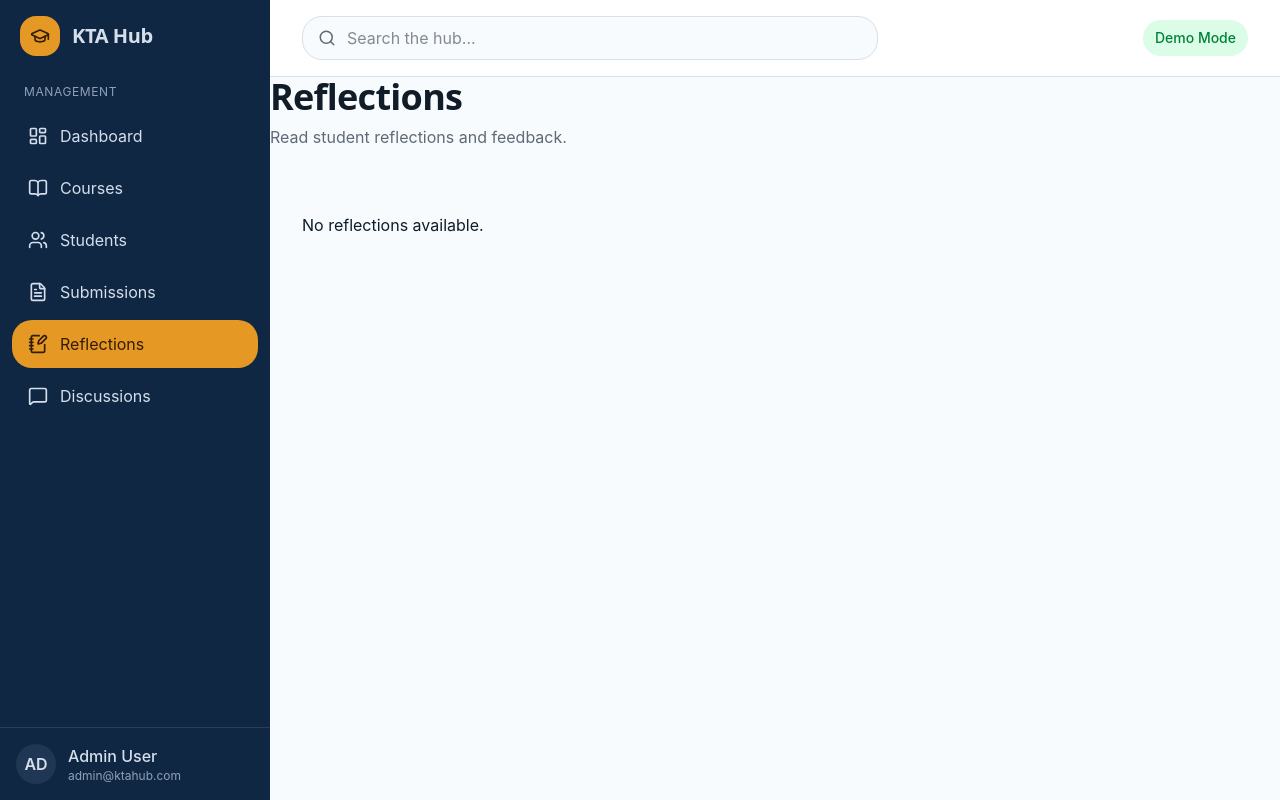
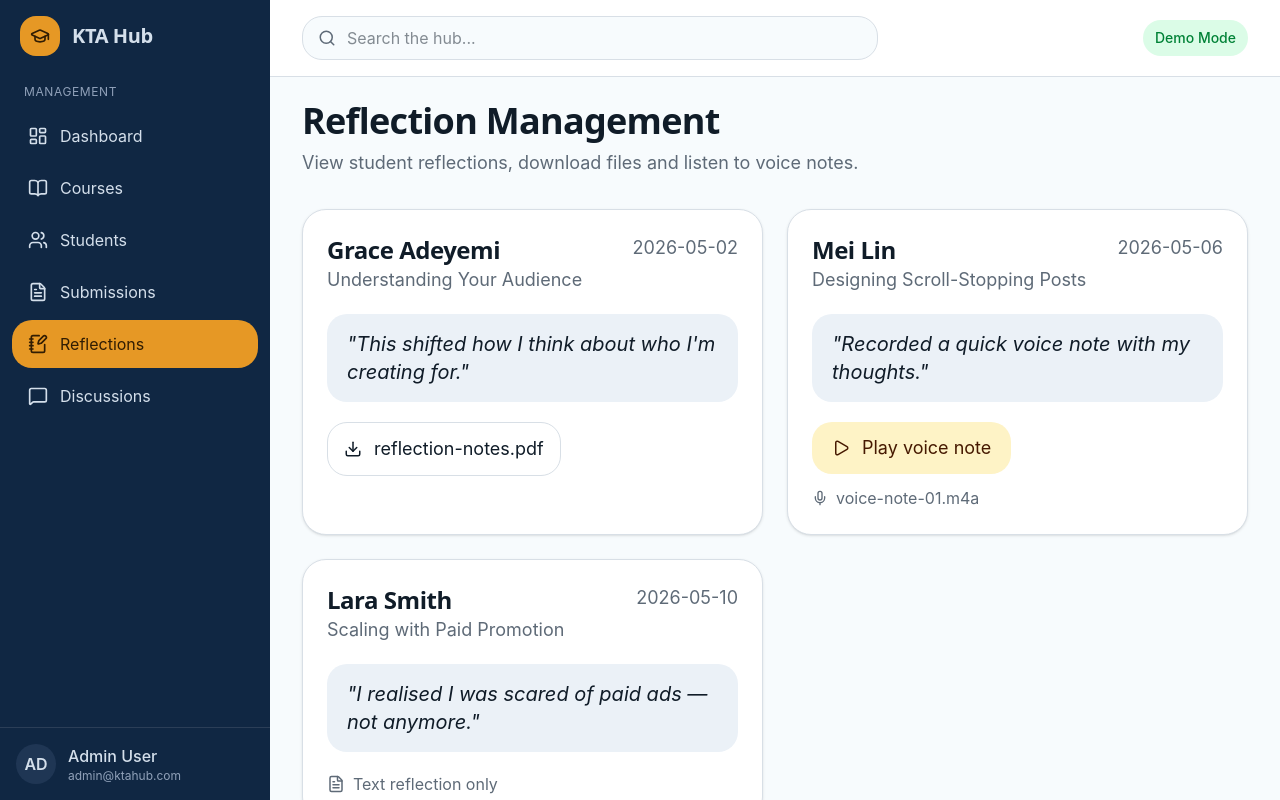
Before and after one commit to MizMelly/kta-learning-hub, a React (Vite) app: page /admin/reflections in a window 1280 px wide. Built offline with nearby package versions, Linux system fonts and the light colour scheme.

Commit message:
correction completed

```diff
--- a/src/pages/admin/Discussions.jsx
+++ b/src/pages/admin/Discussions.jsx
@@ -1,14 +1,109 @@
+import { MessageSquare, Flag, Trash2 } from "lucide-react";
+
 export default function Discussions() {
+  const discussions = [
+    {
+      id: 1,
+      initials: "TB",
+      student: "Tunde Bello",
+      lesson: "Understanding Your Audience",
+      message: "Great breakdown — the persona template is gold!",
+      date: "2026-05-03",
+      flagged: false,
+    },
+    {
+      id: 2,
+      initials: "KA",
+      student: "Kofi Asante",
+      lesson: "Batch Creation & Calendars",
+      message: "Does anyone have a recommended scheduling tool?",
+      date: "2026-05-05",
+      flagged: false,
+    },
+    {
+      id: 3,
+      initials: "AU",
+      student: "Anon User",
+      lesson: "Reading the Right Metrics",
+      message: "Buy followers cheap at spammy-link-dot-com!!!",
+      date: "2026-05-07",
+      flagged: true,
+    },
+  ];
+
   return (
-    <div className="space-y-2">
-      <h1 className="text-4xl font-bold">Discussions</h1>
+    <div className="space-y-8 px-4 py-6 sm:px-6 lg:px-8">
+      {/* Header */}
+      <div>
+        <h1 className="text-3xl md:text-4xl font-bold">
+          Discussion Management
+        </h1>
 
-      <p className="text-muted-foreground">
-        Moderate community discussions.
-      </p>
+        <p className="mt-2 text-lg text-muted-foreground">
+          Moderate lesson comments and remove inappropriate content.
+        </p>
+      </div>
 
-      <div className="dashboard-card p-8 mt-8">
-        <p>No discussions available.</p>
+      {/* Discussions */}
+      <div className="space-y-5">
+        {discussions.map((discussion) => (
+          <div
+            key={discussion.id}
+            className={`rounded-3xl border p-6 shadow-sm bg-card transition
+              ${
+                discussion.flagged
+                  ? "border-red-200 bg-red-50/30"
+                  : "border-border"
+              }`}
+          >
+            <div className="flex items-start justify-between gap-4">
+              {/* Left */}
+              <div className="flex flex-1 gap-4">
+                {/* Avatar */}
+                <div className="flex h-12 w-12 shrink-0 items-center justify-center rounded-full bg-secondary font-semibold text-primary">
+                  {discussion.initials}
+                </div>
+
+                {/* Content */}
+                <div className="flex-1">
+                  {/* Top */}
+                  <div className="flex flex-wrap items-center gap-3">
+                    <h3 className="text-xl font-semibold">
+                      {discussion.student}
+                    </h3>
+
+                    <div className="flex items-center gap-2 text-muted-foreground">
+                      <MessageSquare size={16} />
+                      <span>{discussion.lesson}</span>
+                    </div>
+
+                    {discussion.flagged && (
+                      <div className="flex items-center gap-1 rounded-full bg-red-100 px-3 py-1 text-sm font-medium text-red-600">
+                        <Flag size={14} />
+                        Flagged
+                      </div>
+                    )}
+                  </div>
+
+                  {/* Message */}
+                  <p className="mt-3 text-lg">
+                    {discussion.message}
+                  </p>
+
+                  {/* Date */}
+                  <p className="mt-3 text-muted-foreground">
+                    {discussion.date}
+                  </p>
+                </div>
+              </div>
+
+              {/* Delete */}
+              <button className="text-red-500 transition hover:text-red-700">
+                <Trash2 size={20} />
+              </button>
+            </div>
+          </div>
+        ))}
       </div>
     </div>
   );
--- a/src/pages/admin/Reflections.jsx
+++ b/src/pages/admin/Reflections.jsx
@@ -1,14 +1,119 @@
+import {
+  Download,
+  Mic,
+  Play,
+  FileText,
+} from "lucide-react";
+
 export default function Reflections() {
+  const reflections = [
+    {
+      id: 1,
+      student: "Grace Adeyemi",
+      lesson: "Understanding Your Audience",
+      reflection:
+        "This shifted how I think about who I'm creating for.",
+      date: "2026-05-02",
+      file: "reflection-notes.pdf",
+      type: "pdf",
+    },
+    {
+      id: 2,
+      student: "Mei Lin",
+      lesson: "Designing Scroll-Stopping Posts",
+      reflection:
+        "Recorded a quick voice note with my thoughts.",
+      date: "2026-05-06",
+      file: "voice-note-01.m4a",
+      type: "audio",
+    },
+    {
+      id: 3,
+      student: "Lara Smith",
+      lesson: "Scaling with Paid Promotion",
+      reflection:
+        "I realised I was scared of paid ads — not anymore.",
+      date: "2026-05-10",
+      type: "text",
+    },
+  ];
+
   return (
-    <div className="space-y-2">
-      <h1 className="text-4xl font-bold">Reflections</h1>
+    <div className="space-y-8 px-4 py-6 sm:px-6 lg:px-8">
+      {/* Header */}
+      <div>
+        <h1 className="text-3xl md:text-4xl font-bold">
+          Reflection Management
+        </h1>
 
-      <p className="text-muted-foreground">
-        Read student reflections and feedback.
-      </p>
+        <p className="mt-2 text-muted-foreground text-lg">
+          View student reflections, download files and listen to voice notes.
+        </p>
+      </div>
 
-      <div className="dashboard-card p-8 mt-8">
-        <p>No reflections available.</p>
+      {/* Grid */}
+      <div className="grid gap-6 lg:grid-cols-2">
+        {reflections.map((item) => (
+          <div
+            key={item.id}
+            className="rounded-3xl border border-border bg-card p-6 shadow-sm"
+          >
+            {/* Header */}
+            <div className="flex items-start justify-between gap-4">
+              <div>
+                <h3 className="text-2xl font-semibold">
+                  {item.student}
+                </h3>
+
+                <p className="text-lg text-muted-foreground">
+                  {item.lesson}
+                </p>
+              </div>
+
+              <span className="text-muted-foreground text-lg">
+                {item.date}
+              </span>
+            </div>
+
+            {/* Reflection */}
+            <div className="mt-5 rounded-2xl bg-muted px-5 py-4">
+              <p className="text-xl italic">
+                "{item.reflection}"
+              </p>
+            </div>
+
+            {/* Footer */}
+            <div className="mt-5">
+              {item.type === "pdf" && (
+                <button className="flex items-center gap-3 rounded-2xl border border-border px-4 py-3 text-lg hover:bg-muted transition-colors">
+                  <Download size={18} />
+                  {item.file}
+                </button>
+              )}
+
+              {item.type === "audio" && (
+                <div className="space-y-3">
+                  <button className="flex items-center gap-3 rounded-2xl bg-amber-100 px-5 py-3 text-lg text-amber-950 hover:bg-amber-200 transition-colors">
+                    <Play size={18} />
+                    Play voice note
+                  </button>
+
+                  <div className="flex items-center gap-2 text-muted-foreground">
+                    <Mic size={16} />
+                    <span>{item.file}</span>
+                  </div>
+                </div>
+              )}
+
+              {item.type === "text" && (
+                <div className="flex items-center gap-2 text-muted-foreground">
+                  <FileText size={18} />
+                  <span>Text reflection only</span>
+                </div>
+              )}
+            </div>
+          </div>
+        ))}
       </div>
     </div>
   );
--- a/src/pages/admin/Submissions.jsx
+++ b/src/pages/admin/Submissions.jsx
@@ -1,14 +1,124 @@
+import { Check, FileText } from "lucide-react";
+
 export default function Submissions() {
+  const submissions = [
+    {
+      id: 1,
+      student: "Grace Adeyemi",
+      assignment: "Understanding Your Audience",
+      course: "Social Media Management Masterclass",
+      excerpt:
+        "I mapped three audience personas based on the framework...",
+      file: "audience-personas.pdf",
+      date: "2026-05-02",
+      status: "pending",
+    },
+    {
+      id: 2,
+      student: "Tunde Bello",
+      assignment: "Building a Content Pillar System",
+      course: "Social Media Management Masterclass",
+      excerpt:
+        "My four content pillars are education, behind-the-scenes...",
+      file: "content-pillars.docx",
+      date: "2026-05-04",
+      status: "reviewed",
+    },
+    {
+      id: 3,
+      student: "Lara Smith",
+      assignment: "Reading the Right Metrics",
+      course: "Social Media Management Masterclass",
+      excerpt:
+        "Attached is my analytics breakdown for the last 30 days.",
+      file: "metrics-report.pdf",
+      date: "2026-05-09",
+      status: "pending",
+    },
+  ];
+
   return (
-    <div className="space-y-2">
-      <h1 className="text-4xl font-bold">Submissions</h1>
+    <div className="space-y-6 px-4 py-6 sm:px-6 lg:px-8">
+      {/* Header */}
+      <div>
+        <h1 className="text-3xl font-bold">Assignment Submissions</h1>
+        <p className="mt-2 text-muted-foreground">
+          Review assignments submitted by students.
+        </p>
+      </div>
 
-      <p className="text-muted-foreground">
-        Review assignments submitted by students.
-      </p>
+      {/* Filters */}
+      <div className="flex flex-wrap gap-3">
+        <button className="rounded-full bg-primary px-5 py-2 text-sm font-medium text-white">
+          All
+        </button>
 
-      <div className="dashboard-card p-8 mt-8">
-        <p>No submissions available.</p>
+        <button className="rounded-full bg-muted px-5 py-2 text-sm font-medium">
+          Pending
+        </button>
+
+        <button className="rounded-full bg-muted px-5 py-2 text-sm font-medium">
+          Reviewed
+        </button>
+      </div>
+
+      {/* Submission Cards */}
+      <div className="space-y-5">
+        {submissions.map((submission) => (
+          <div
+            key={submission.id}
+            className="rounded-3xl border border-border bg-card p-6 shadow-sm"
+          >
+            {/* Top */}
+            <div className="flex flex-col gap-4 md:flex-row md:items-start md:justify-between">
+              <div>
+                <h3 className="text-2xl font-semibold">
+                  {submission.student}
+                </h3>
+
+                <p className="text-lg text-muted-foreground">
+                  {submission.assignment} • {submission.course}
+                </p>
+              </div>
+
+              <span
+                className={`w-fit rounded-full px-4 py-1 text-sm font-medium ${
+                  submission.status === "reviewed"
+                    ? "bg-green-100 text-green-700"
+                    : "bg-amber-100 text-amber-700"
+                }`}
+              >
+                {submission.status}
+              </span>
+            </div>
+
+            {/* Excerpt */}
+            <div className="mt-5 rounded-2xl bg-muted p-5 text-base">
+              {submission.excerpt}
+            </div>
+
+            {/* Bottom */}
+            <div className="mt-5 flex flex-col gap-4 md:flex-row md:items-center md:justify-between">
+              <button className="flex w-fit items-center gap-2 rounded-xl border border-border px-4 py-3 text-base hover:bg-muted">
+                <FileText size={18} />
+                {submission.file}
+              </button>
+
+              <div className="flex items-center gap-4">
+                <span className="text-muted-foreground">
+                  {submission.date}
+                </span>
+
+                {submission.status === "pending" && (
+                  <button className="flex items-center gap-2 rounded-xl bg-primary px-5 py-3 font-medium text-primary-foreground hover:opacity-90">
+                    <Check size={18} />
+                    Mark Reviewed
+                  </button>
+                )}
+              </div>
+            </div>
+          </div>
+        ))}
       </div>
     </div>
   );
```
